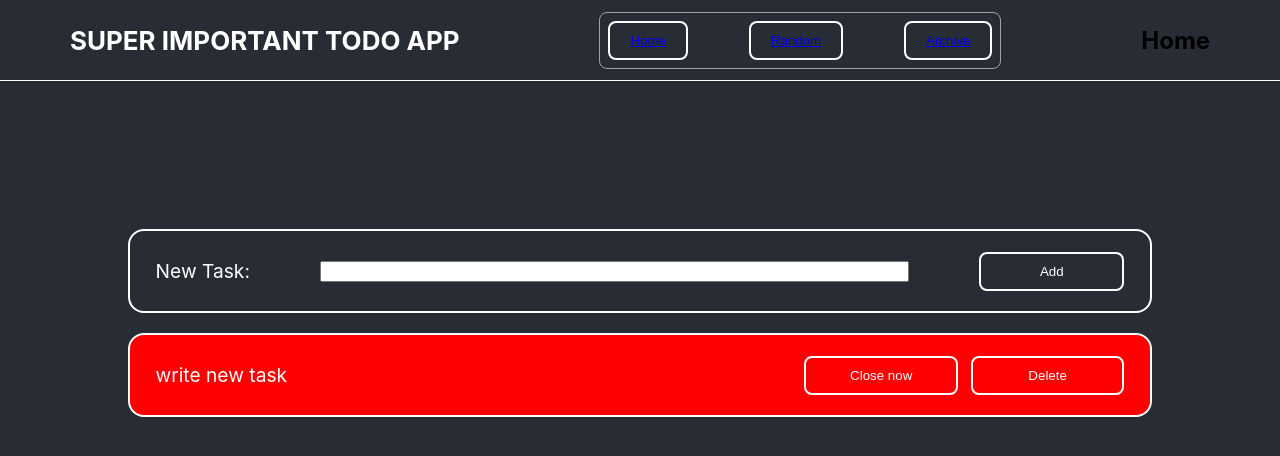
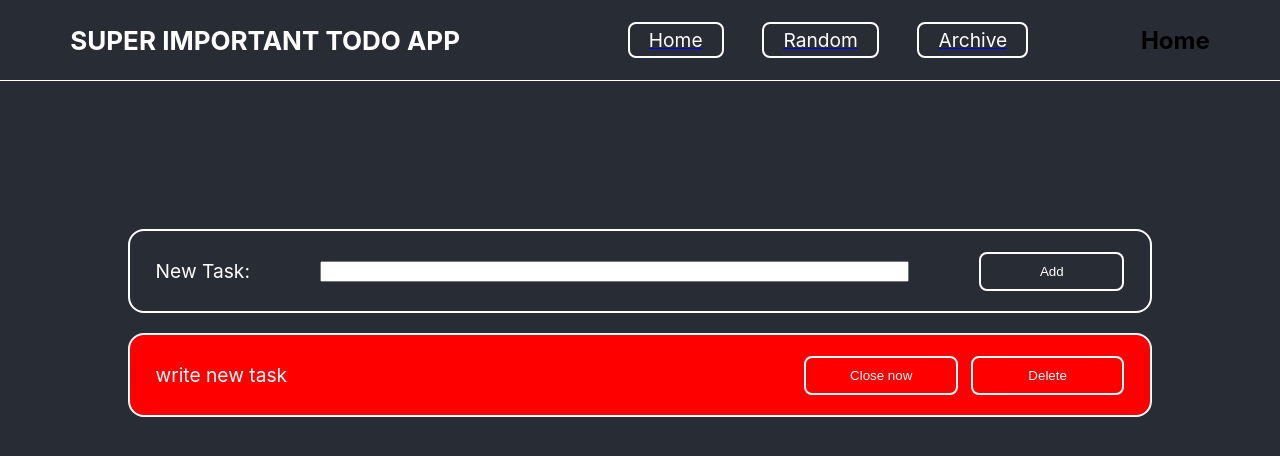
Before and after one commit to PhilippDemmelmair/todo, a React (Create React App) app: page / in a window 1280 px wide. Shown: the top 456 px of the page. Built offline with nearby package versions, Linux system fonts and the light colour scheme.

Commit message:
modified styling of link elements in header, got rid of unnecessary styling element NavItem

```diff
--- a/src/components/App/App.js
+++ b/src/components/App/App.js
@@ -79,15 +79,17 @@ function App() {
         <Title>SUPER IMPORTANT TODO APP</Title>
         <Router>
           <NavBar>
-            <NavItem>
-              <Link to="/">Home</Link>
-            </NavItem>
-            <NavItem>
-              <Link to="/random">Random</Link>
-            </NavItem>
-            <NavItem>
-              <Link to="/archive">Archive</Link>
-            </NavItem>
+            <Link to="/">
+              <LinkText>Home</LinkText>
+            </Link>
+
+            <Link to="/random">
+              <LinkText>Random</LinkText>
+            </Link>
+
+            <Link to="/archive">
+              <LinkText>Archive</LinkText>
+            </Link>
           </NavBar>
           <Routes>
             <Route path="/random" element={<Random />}></Route>
@@ -129,6 +131,15 @@ function Random() {
 }
 
 // TODO auslagern
+const LinkText = styled.span`
+  color: #fff;
+  textdecoration: none;
+  font-size: 1.2rem;
+  margin: 1em;
+  border: 2px solid #fff;
+  border-radius: 8px;
+  padding: 0.2em 1em;
+`
 
 const Header = styled.header`
   background-color: #282c34;
@@ -150,17 +161,8 @@ const Body = styled.body`
   background: #282c34;
   padding: 10vw;
 `
-
-const NavItem = styled.button`
-  background: #fff;
-  border-radius: 8px;
-  padding: 10px 20px;
-  color: #fff;
-  background: transparent;
-  border: 2px solid #fff;
-`
 const NavBar = styled.nav`
-  border: 1px solid #a1a1a1;
+  // border: 1px solid #a1a1a1;
   border-radius: 8px;
   width: 30vw;
   padding: 1vh;
```
